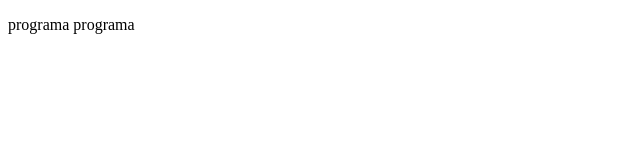
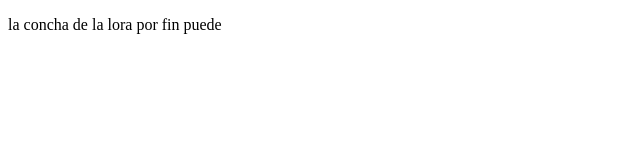
Before and after one commit to DylanSantCrz/proyectos, a plain HTML site: page index.html in a window 1280 px wide. Shown: the whole page, without its empty margins (0-640 px from the left). Drawn offline with Linux system fonts and the light colour scheme.

Commit message:
cambios agregados de ejemplo

```diff
--- a/index.html
+++ b/index.html
@@ -7,7 +7,7 @@
     <title>hola mundo</title>
 </head>
 <body>
-    <p>programa programa</p>
+    <p>la concha de la lora por fin puede</p>
 
 </body>
 </html>
```
